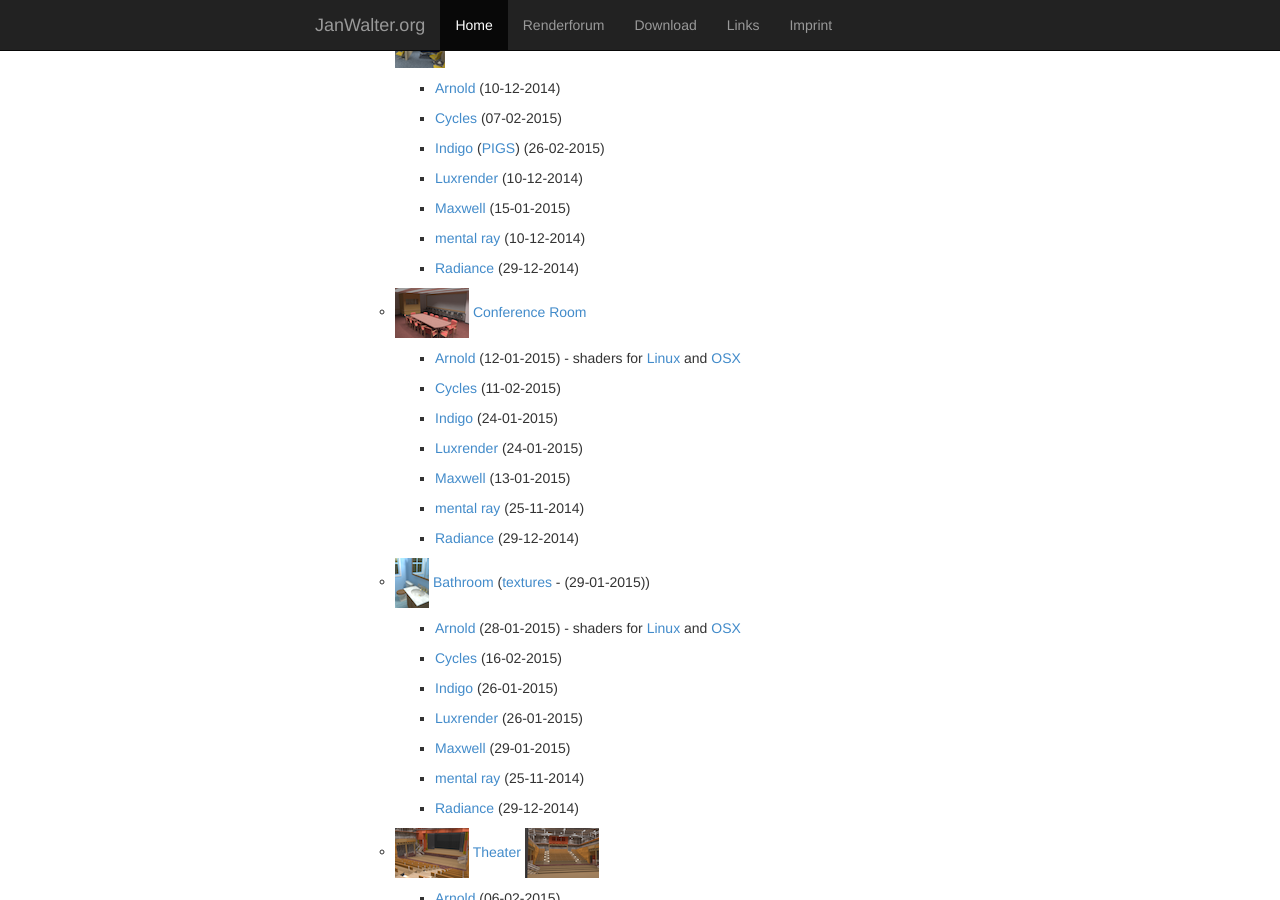
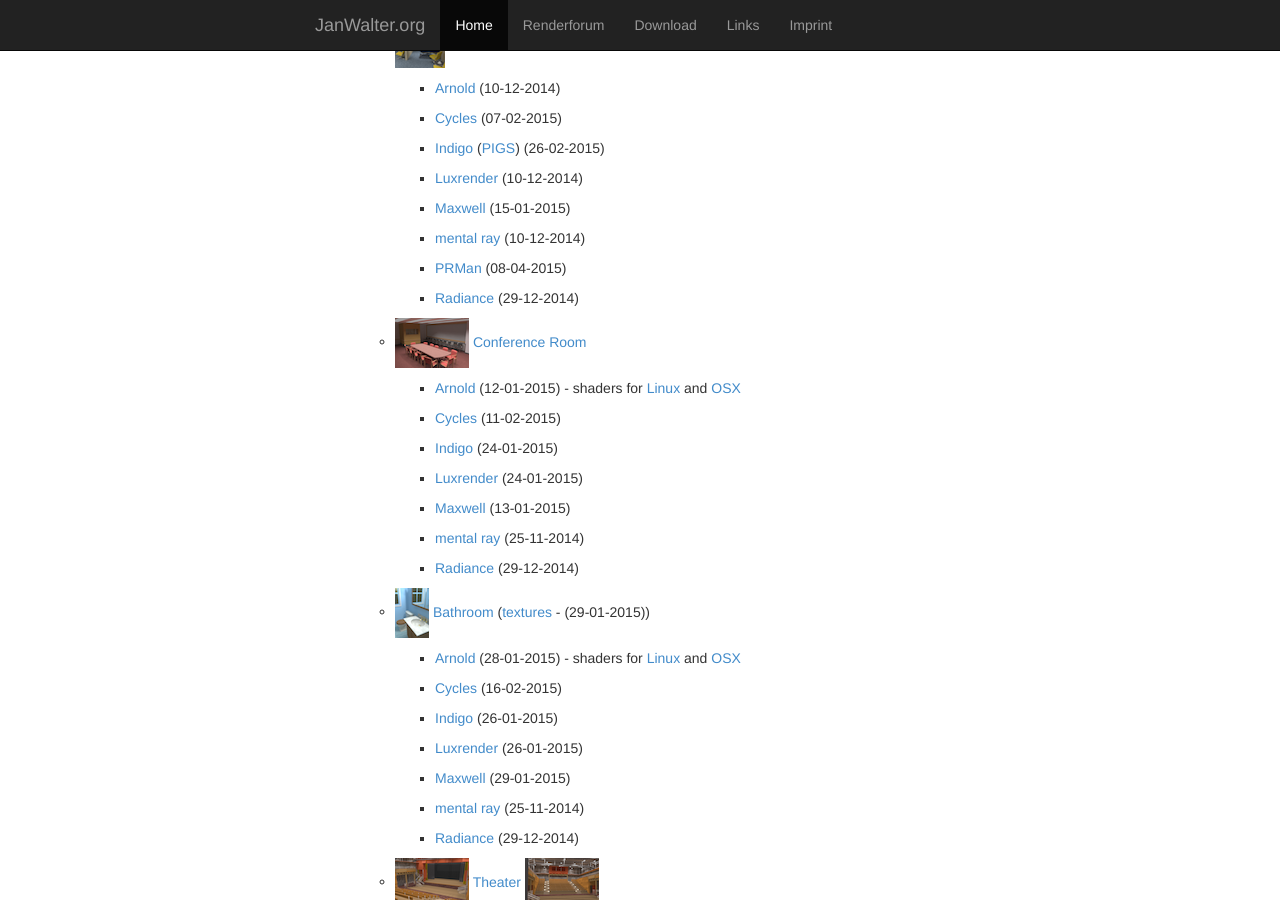
Before and after one commit to wahn/jan_walter_org, a Jekyll site: the page built from download/index.md, in a window 1280 px wide and 900 px high, scrolled down 1202 px. Built offline with Jekyll 4.4.1, drawn with Linux system fonts in a browser that asks for light colours; Markdown is read by kramdown in place of the engine named in the settings.

Commit message:
Download link for the art gallery scene in RenderMan file format.

```diff
--- a/download/index.md
+++ b/download/index.md
@@ -106,6 +106,8 @@
         + [Maxwell](https://www.janwalter.org/Download/Scenes/art_gallery_mxs.tar.gz) (15-01-2015)
 
         + [mental ray](https://www.janwalter.org/Download/Scenes/art_gallery_mi.tar.gz) (10-12-2014)
+
+        + [PRMan](https://www.janwalter.org/Download/Scenes/art_gallery_rib.tar.gz) (08-04-2015)
 
         + [Radiance](https://www.janwalter.org/Download/Scenes/art_gallery_rad.tar.gz) (29-12-2014)
 
```
